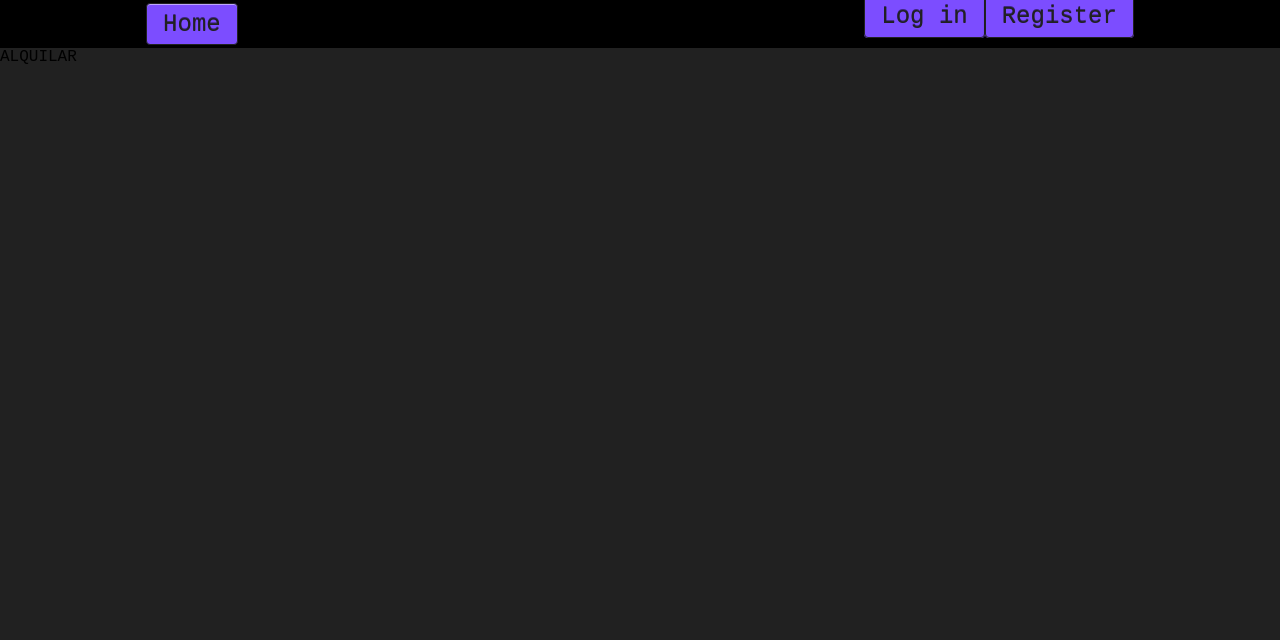
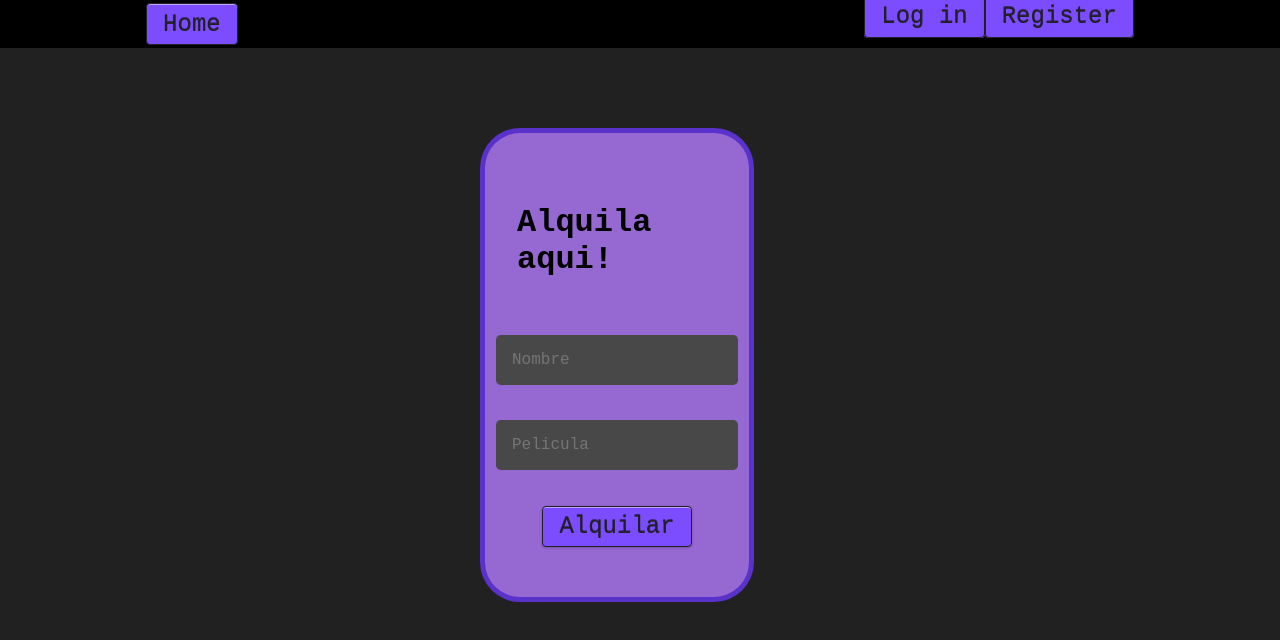
Before and after one commit to Paula-333/ApiPeliculas, a React (Create React App) app: page /alquilar in a window 1280 px wide. Shown: the top 640 px of the page. Built offline with nearby package versions, Linux system fonts and the light colour scheme.

Commit message:
Login y Regiser funcionando

```diff
--- a/src/App.js
+++ b/src/App.js
@@ -1,13 +1,15 @@
 
 import {BrowserRouter, Switch, Route} from 'react-router-dom'
+import { useEffect, useState } from 'react';
+import axios from 'axios';
+
 import Header from './Components/Header/Header'
 import PeliculasItem from './Components/PeliculasItem/PeliculasItem'
 import Register from './containers/Register/Register';
 import Home from './containers/Home/Home';
 import Login from './containers/Login/Login';
 import Alquilar from './containers/Alquilar/Alquilar';
-import { useEffect, useState } from 'react';
-import axios from 'axios';
+import Logout from './Components/Logout/Logout';
 
 
 
@@ -32,6 +34,7 @@ function App() {
         <Route path="/peliculaDescripcion" exact component={PeliculasItem} />
         <Route path="/peliculaBuscar" exact component={PeliculasItem} />
         <Route path="/register" component={Register} exact/>
+        <Route path="/logout" component={Logout} exact/>
         <Route path="/login" children={<Login user={user} setUser={setUser}/>}
         exact/>
       </Switch>
--- a/src/components/Header/Header.css
+++ b/src/components/Header/Header.css
@@ -39,6 +39,34 @@ body{
       }
 
       .home1:active {
+        background-color: #e254ff;
+        box-shadow: 0 2px 3px 0 rgba(0,0,0,.2) inset;
+        background-image: -webkit-gradient(linear,left top,left bottom,color-stop(10%,#e254ff),to(#484848));
+        background-image: linear-gradient(#e254ff 10%,#484848 100%);
+      }
+.acount {
+    padding:.4rem 1rem;
+    border: 1px solid;
+    border-radius: 4px;
+    cursor: pointer;
+    background-color: #7c4dff;
+    font-family: 'Courier New', Courier, monospace;
+    font-size: 1.5rem;
+    text-shadow: 0 -1px 0 rgba(0,0,0,.5);
+    box-shadow: 0 1px 0 rgba(255,255,255,.5) inset,
+    0 1px 3px rgba(0,0,0,.2);
+    color:#212121;
+
+
+    transition: 0.2s;
+    }
+    .acount:hover, .acount:focus{
+        background-image: -webkit-gradient(linear,left top,left bottom,color-stop(10%,#e254ff),to(#b47cff));
+        background-image: linear-gradient(#e254ff 10%,#b47cff 100%);
+
+      }
+
+      .acount:active {
         background-color: #e254ff;
         box-shadow: 0 2px 3px 0 rgba(0,0,0,.2) inset;
         background-image: -webkit-gradient(linear,left top,left bottom,color-stop(10%,#e254ff),to(#484848));
@@ -126,29 +154,3 @@ body{
         background-image: -webkit-gradient(linear,left top,left bottom,color-stop(10%,#e254ff),to(#484848));
         background-image: linear-gradient(#e254ff 10%,#484848 100%);
       }
-.logout {
-    padding:.4rem 1rem;
-    border: 1px solid;
-    border-radius: 4px;
-    cursor: pointer;
-    background-color: #7c4dff;
-    font-size: 1.5rem;
-    text-shadow: 0 -1px 0 rgba(0,0,0,.5);
-    box-shadow: 0 1px 0 rgba(255,255,255,.5) inset,
-    0 1px 3px rgba(0,0,0,.2);
-    color:#212121;
-
-
-    transition: 0.2s;
-    }
-    .logout:hover, .logout:focus{
-        background-image: -webkit-gradient(linear,left top,left bottom,color-stop(10%,#e254ff),to(#b47cff));
-        background-image: linear-gradient(#e254ff 10%,#b47cff 100%);
-      }
-
-      .logout:active {
-        background-color: #e254ff;
-        box-shadow: 0 2px 3px 0 rgba(0,0,0,.2) inset;
-        background-image: -webkit-gradient(linear,left top,left bottom,color-stop(10%,#e254ff),to(#484848));
-        background-image: linear-gradient(#e254ff 10%,#484848 100%);
-      }
--- a/src/components/Header/Header.jsx
+++ b/src/components/Header/Header.jsx
@@ -12,7 +12,6 @@ const Header = (props) => {
     return (
         <header className="header">
             <NavLink to="/" className="home1">Home</NavLink>
-
             {props.user ?
                     <>
                         <span className="email">{props.user?.email}</span>
@@ -28,8 +27,6 @@ const Header = (props) => {
                     </>
 
                 }
-
-
         </header>
     )
 }
--- a/src/components/PeliculasItem/PeliculasItem.jsx
+++ b/src/components/PeliculasItem/PeliculasItem.jsx
@@ -59,8 +59,7 @@ class PeliculasItem extends Component {
                 <div className="movie">
                 {this.datosPeli()}
                 </div>
-                <div className="botones
-                " >
+                <div className="botones" >
                     <button className="atras" onClick={()=>this.goBack()}>ATRAS</button>
                     <button className="alquilar" onClick={()=>this.rentButton()}>ALQUILAR</button>
                 </div>
--- a/src/containers/Alquilar/Alquilar.css
+++ b/src/containers/Alquilar/Alquilar.css
@@ -0,0 +1,57 @@
+.rent{
+    padding: 2em;
+    border: 5px solid #401dcbb7;
+    border-radius: 2.5em;
+    height: 150px;
+    width: 200px;
+    background-color: #b57cffcb;
+    margin-top: 5em;
+    margin-left: 30em;
+    display: flex;
+    flex-direction: column;
+    justify-content: space-around;
+    min-height: 25em;
+    align-items: center;
+}
+a{
+    all: unset;
+    color: #f6f5f1;
+}
+
+.rent input {
+    all: unset;
+    padding: 1em;
+    width: fit-content;
+    border-radius: 0.3em;
+    background-color: #484848;
+}
+
+.rent button {
+    padding:.4rem 1rem;
+    border: 1px solid;
+    border-radius: 4px;
+    cursor: pointer;
+    background-color: #7c4dff;
+    color:#212121;
+    font-family: 'Courier New', Courier, monospace;
+    font-size: 1.5rem;
+    text-shadow: 0 -1px 0 rgba(0,0,0,.5);
+    box-shadow: 0 1px 0 rgba(255,255,255,.5) inset,
+    0 1px 3px rgba(0,0,0,.2);
+
+
+
+    transition: 0.2s;
+    }
+    .rent button:hover, .rent button:focus{
+        background-image: -webkit-gradient(linear,left top,left bottom,color-stop(10%,#e254ff),to(#b47cff));
+        background-image: linear-gradient(#e254ff 10%,#b47cff 100%);
+
+      }
+
+      .rent button :active {
+        background-color: #e254ff;
+        box-shadow: 0 2px 3px 0 rgba(0,0,0,.2) inset;
+        background-image: -webkit-gradient(linear,left top,left bottom,color-stop(10%,#e254ff),to(#484848));
+        background-image: linear-gradient(#e254ff 10%,#484848 100%);
+      }
--- a/src/containers/Alquilar/Alquilar.jsx
+++ b/src/containers/Alquilar/Alquilar.jsx
@@ -1,13 +1,38 @@
-import React, {Component} from 'react'
+import React from 'react'
+import { useHistory } from 'react-router-dom';
+import axios from 'axios'
+import './Alquilar.css'
 
+const Alquilar = () => {
 
-class Alquilar extends Component{
-    render(){
-        return(
-            <div>ALQUILAR</div>
-        )
+    const history = useHistory();
+    const handleSubmit = async (event) => {
+        try {
+            event.preventDefault();
+            const form = event.target;
+            const rent = {
+                name: form.name.value,
+                movieId: form.movieId.value,
+            }
+            const proxyurl = "https://cors-anywhere.herokuapp.com/";
+            const url = "https://heroku-moviesbackend.herokuapp.com/order/createOrder"
+            await axios.post(proxyurl + url, rent)
+            console.log({message: 'Alquiler correcto'})
+            history.push('/home')
+        } catch (error) {
+            console.log({message: 'ERROR'})
+        }
+
     }
+
+    return (
+        <form className="rent" onSubmit={handleSubmit}>
+            <h1>Alquila aqui!</h1>
+            <input type="text" name="name" placeholder="Nombre" />
+            <input type="text" name="movie" placeholder="Pelicula" />
+            <button type="submit">Alquilar</button>
+        </form>
+    )
 }
 
-
 export default Alquilar;
--- a/src/containers/Login/Login.css
+++ b/src/containers/Login/Login.css
@@ -5,8 +5,6 @@
     height: 150px;
     width: 200px;
     background-color: #b57cffcb;
-    margin-top: 5em;
-    margin-left: 30em;
     display: flex;
     flex-direction: column;
     justify-content: space-around;
--- a/src/containers/Login/Login.jsx
+++ b/src/containers/Login/Login.jsx
@@ -11,11 +11,13 @@ const Login = (props) => {
     const handleSubmit = async (event) => {
         try {
             event.preventDefault();
-            const res = await axios.post('https://heroku-moviesbackend.herokuapp.com/user/login', {email,password})
+            const proxyurl = "https://cors-anywhere.herokuapp.com/";
+            const url = "https://heroku-moviesbackend.herokuapp.com/user/login"
+            const res = await axios.post(proxyurl + url, {email,password})
             localStorage.setItem('token',res.data.token)
 
             props.setUser(res.data.user)
-            history.push('/peliculas')
+            history.push('/')
         } catch (error) {
             console.log('ERROR')
 
--- a/src/containers/Register/Register.css
+++ b/src/containers/Register/Register.css
@@ -5,8 +5,6 @@
     height: 150px;
     width: 200px;
     background-color: #b57cffcb;
-    margin-top: 5em;
-    margin-left: 30em;
     display: flex;
     flex-direction: column;
     justify-content: space-around;
--- a/src/containers/Register/Register.jsx
+++ b/src/containers/Register/Register.jsx
@@ -16,7 +16,9 @@ const Register = () => {
                 email: form.email.value,
                 password: form.password.value,
             }
-            await axios.post('https://heroku-moviesbackend.herokuapp.com/user/createUser',user)
+            const proxyurl = "https://cors-anywhere.herokuapp.com/";
+            const url = "https://heroku-moviesbackend.herokuapp.com/user/createUser"
+            await axios.post(proxyurl + url,user)
             console.log({message: 'Registrado'})
             history.push('/login')
         } catch (error) {
```
Also changed, not shown: 1 other file (tests, documents, lock files or other folders).
